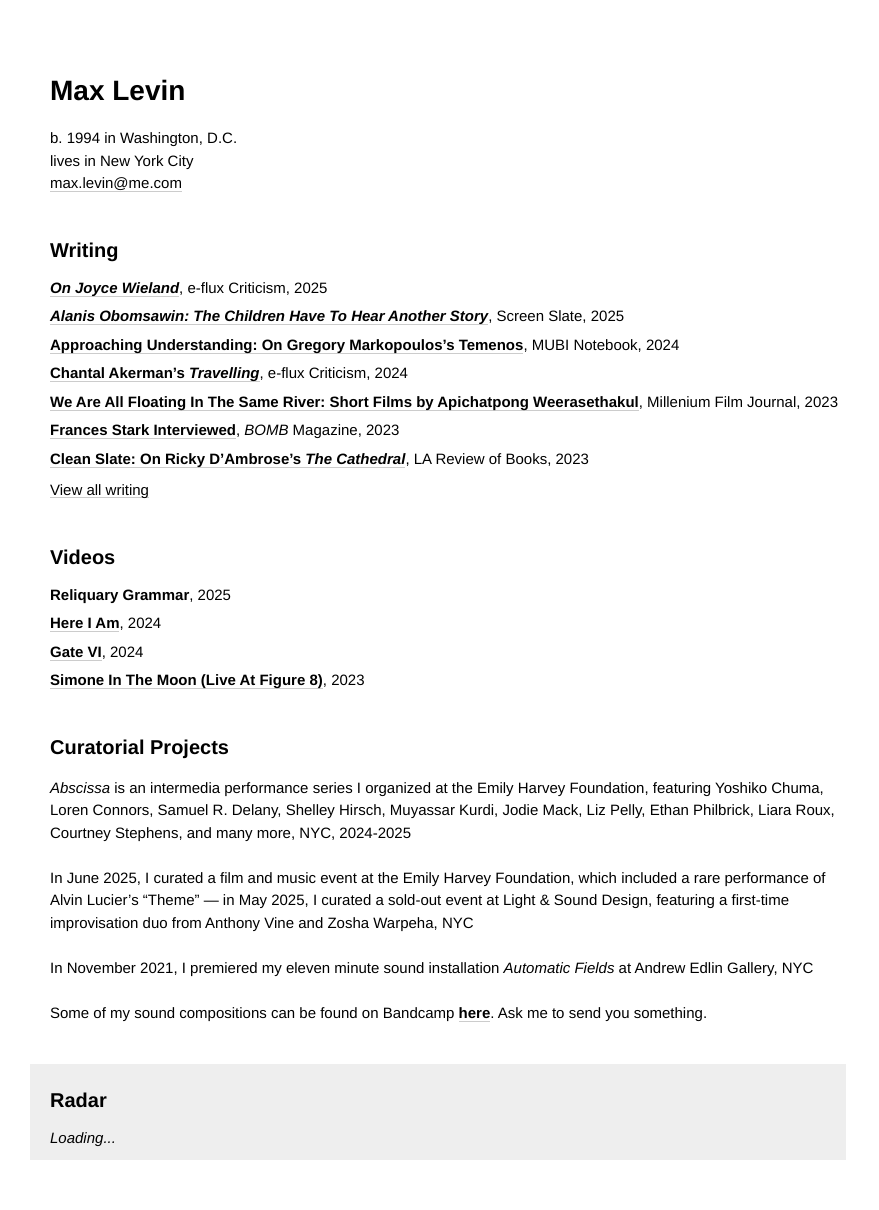
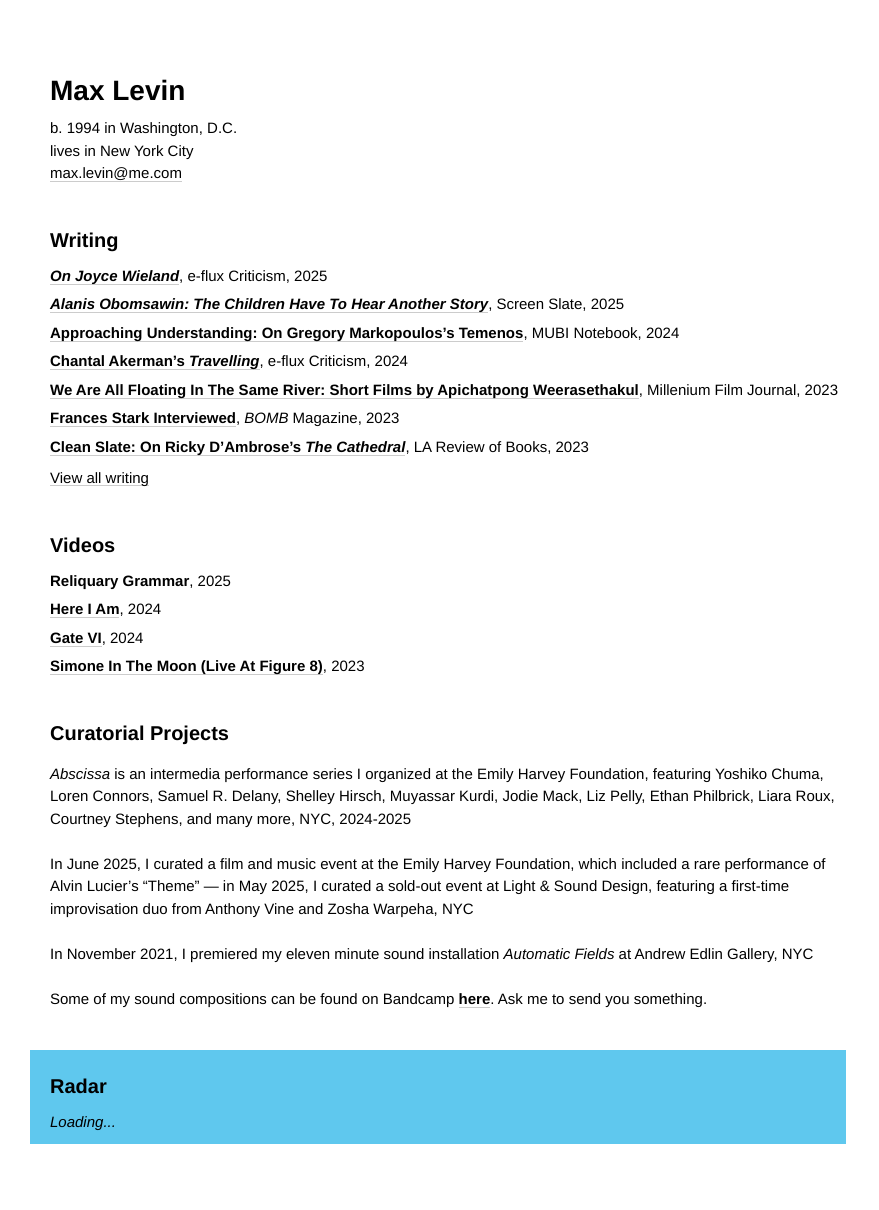
Before and after one commit to minicreative/maxlevin.me, a Jekyll site: the page built from index.md, in a window 1280 px wide. Shown: the whole page, without its empty margins (0-879 px from the left). Built offline with Jekyll 4.4.1, drawn with Linux system fonts in a browser that asks for light colours.

Commit message:
mobile spacing condensed, blue radar

```diff
--- a/_layouts/home.html
+++ b/_layouts/home.html
@@ -8,7 +8,7 @@
 
     <div class="container home">
         <div id="mobileAccent"></div>
-        <h1>{{ site.title }}</h1>
+        <h1 class="site-title">{{ site.title }}</h1>
         {{ page.content | markdownify }}
 
         {% for section in page.sections %}
--- a/css/main.scss
+++ b/css/main.scss
@@ -34,6 +34,7 @@
 body {font-family:'Helvetica', 'Arial', sans-serif; font-size:15px;}
 h1 {font-size:28px;}
 h2 {font-size:20px;}
+.site-title {margin-bottom:-10px;}
 
 .container {
     position:relative; padding:50px;
@@ -44,7 +45,7 @@
     }
 }
 h1, h2 {
-    margin:20px 0px 12px;
+    margin:20px 0px 10px;
     @include breakpoint(s) {margin-top:15px 0px 10px;}
 }
 
@@ -76,8 +77,9 @@
 
 .section {
     margin-top:40px;
+    @include breakpoint(m) {margin-top:20px;}
     &.highlight {
-        background:#eee; padding:1px 20px 10px; margin-left:-20px;
+        background:#5fc8ee; padding:1px 20px 10px; margin-left:-20px;
         @include breakpoint(m) {
             padding:1px 30px 10px; margin-left:-30px; margin-right:-30px;
         }
```
